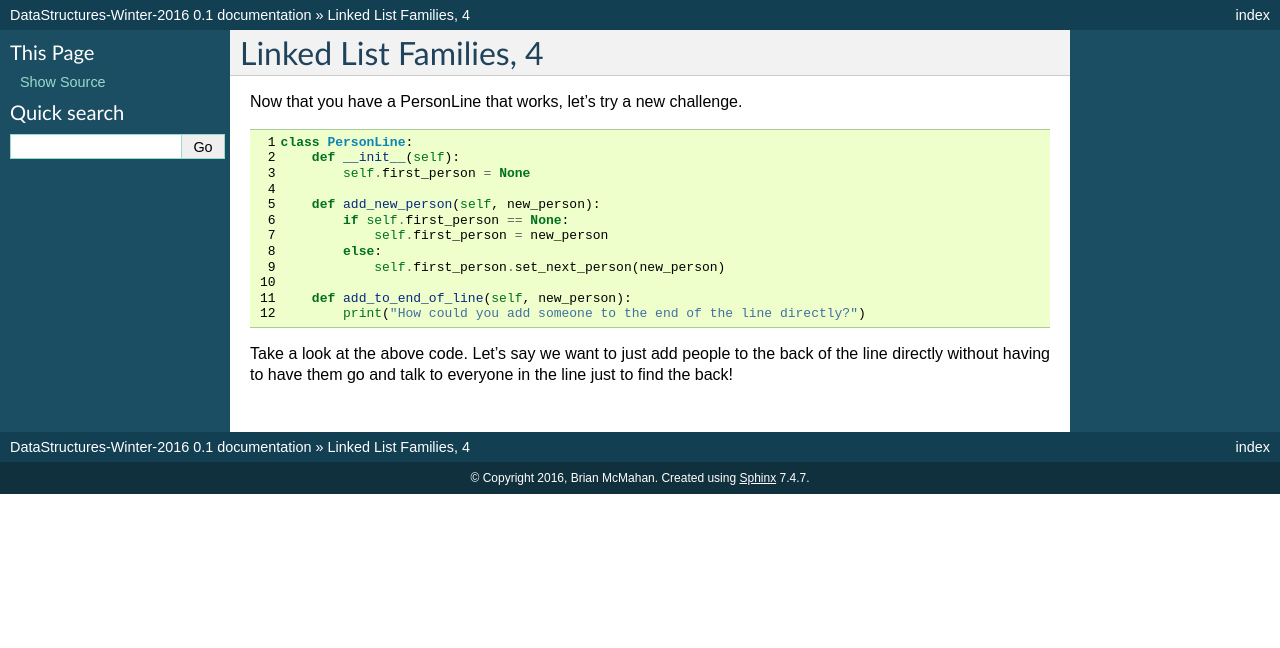
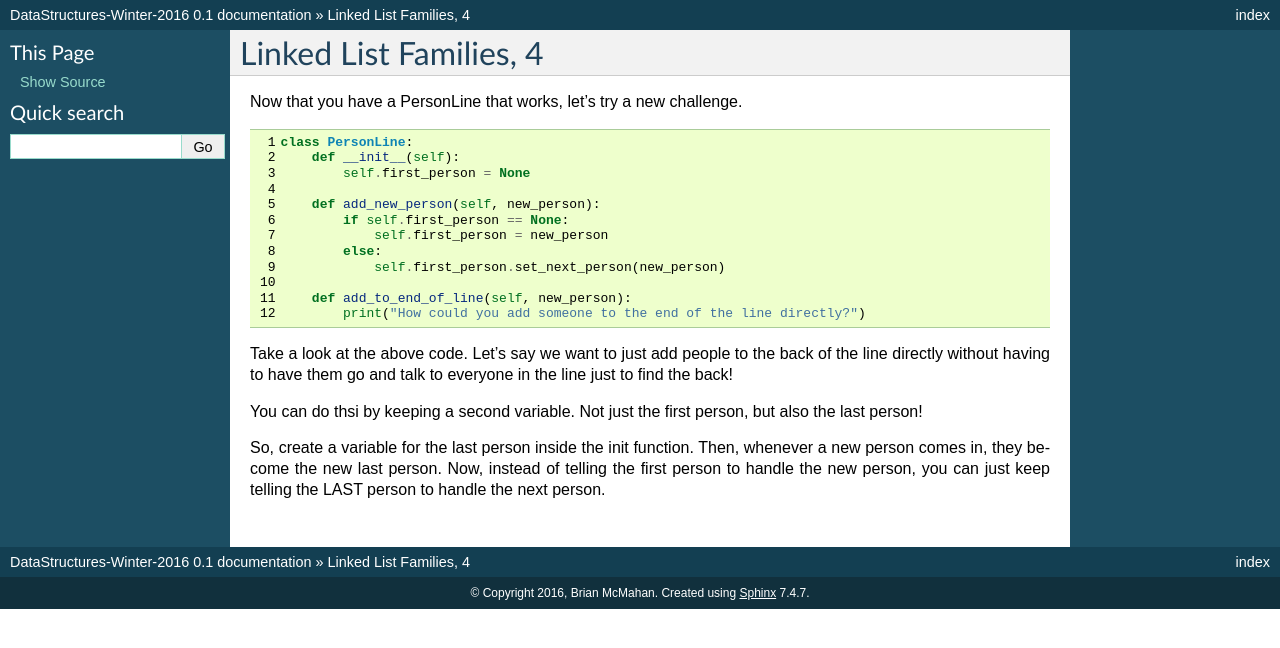
Before and after one commit to Heroes-Academy/DataStructures_Winter0217, a Sphinx documentation site: the page built from docs/source/exercises/week5_linkedlists/week5_linkedlist4.rst, in a window 1280 px wide. Shown: the top 648 px of the page. Built offline with Sphinx 7.4.7, drawn with Linux system fonts in a browser that asks for light colours.

Commit message:
sync for week 5

```diff
--- a/docs/source/exercises/week5_linkedlists/week5_linkedlist4.rst
+++ b/docs/source/exercises/week5_linkedlists/week5_linkedlist4.rst
@@ -25,3 +25,11 @@ Now that you have a PersonLine that works, let's try a new challenge.
 Take a look at the above code.  Let's say we want to just add people to the back
 of the line directly without having to have them go and talk to everyone in the line just to
 find the back!
+
+You can do thsi by keeping a second variable. Not just the first person, but
+also the last person!
+
+So, create a variable for the last person inside the init function.
+Then, whenever a new person comes in, they become the new last person.
+Now, instead of telling the first person to handle the new person,
+you can just keep telling the LAST person to handle the next person.
```
